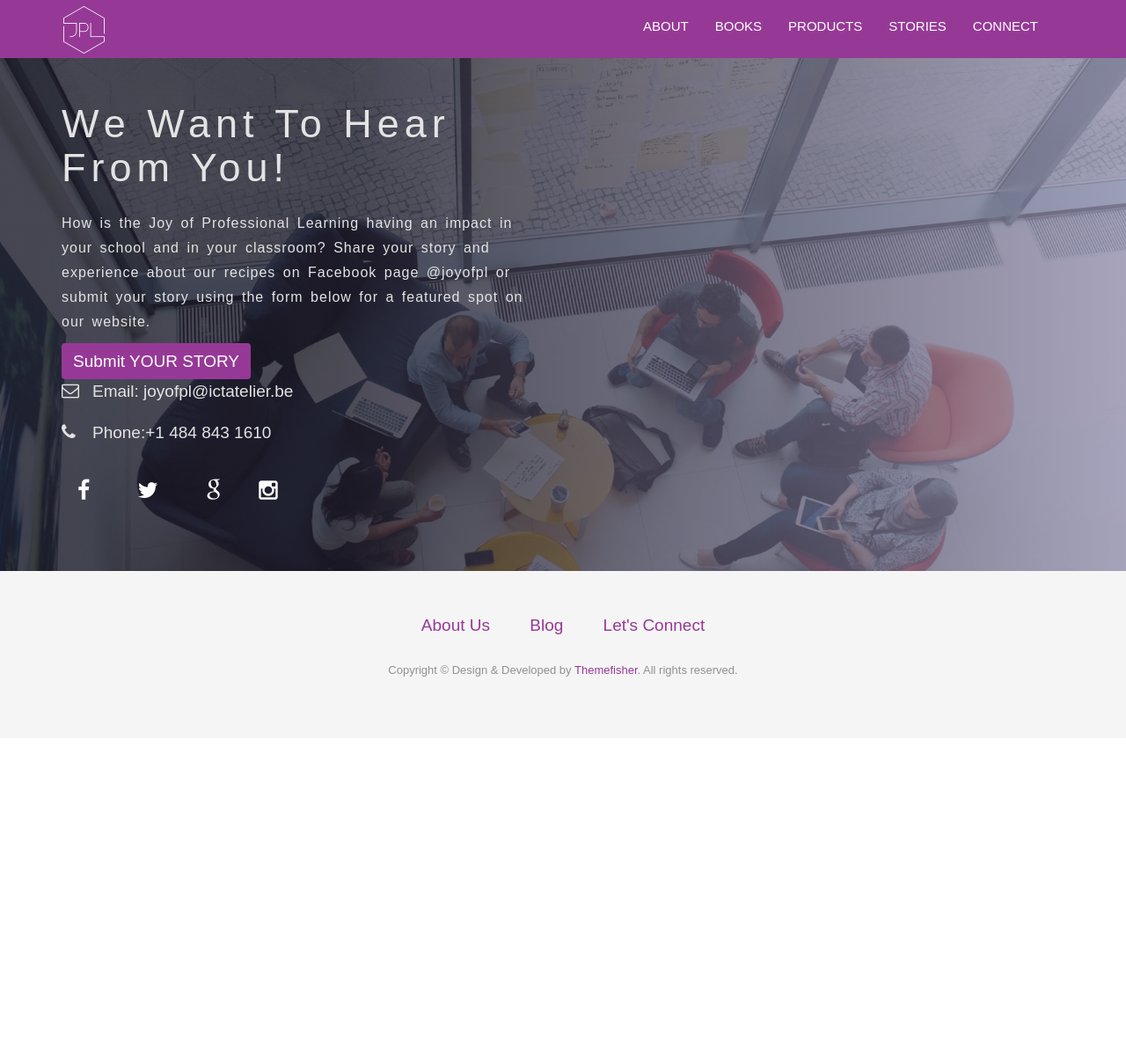
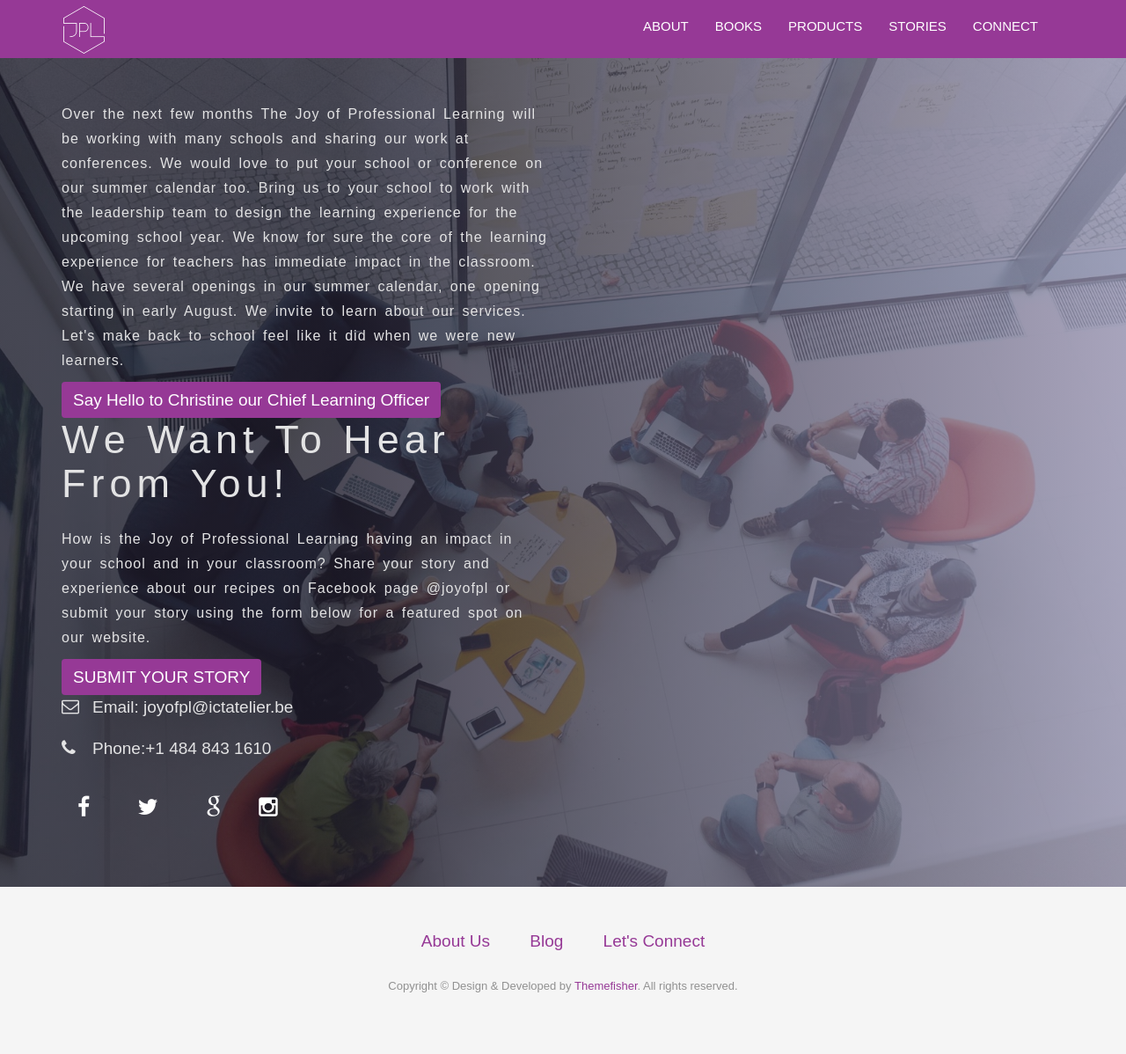
Before and after one commit to meesterkurt/joyofprofessionallearning, a Jekyll site: the page built from contact.html, in a window 1280 px wide. Shown: the whole page at 88% size. Built offline with Jekyll 4.4.1, drawn with Linux system fonts in a browser that asks for light colours; nearby versions of some CDN libraries; before the commit the page ends 900 px from its top, so only the background shows below that.

Commit message:
Update from Forestry.io - contact.html

```diff
--- a/contact.html
+++ b/contact.html
@@ -9,10 +9,15 @@ permalink: "/contact/"
     <div class="row">
       <div class="col-sm-12 col-md-6 .col-md-offset-3">
         <div class="block">
+          <div>
+          <p> Over the next few months The Joy of Professional Learning will be working with many schools and sharing our work at conferences. We would love to put your school or conference on our summer calendar too. Bring us to your school to work with the leadership team to design the learning experience for the upcoming school year. We know for sure the core of the learning experience for teachers has immediate impact in the classroom.  We have several openings in our summer calendar, one opening starting in early August. We invite to learn about our services. Let's make back to school feel like it did when we were new learners.
+ </p>
+          </ul>
+          <a class="btn btn-view-works" href="https://docs.google.com/forms/d/e/1FAIpQLSek52h3iUlDBh3HNz6-3A6uvoeH9aODXe7C2gCnuGXyZttW4w/viewform"> Say Hello to Christine our Chief Learning Officer </a>
           <h1>We want to hear from you!</h1>
           <p>How is the Joy of Professional Learning having an impact in your school and in your classroom? Share your story and experience about our recipes on Facebook page @joyofpl or submit your story using the form below for a featured spot on our website. </p>
          </ul>
-          <a class="btn btn-view-works" href="https://docs.google.com/forms/d/e/1FAIpQLScCb1F2XiE7MiCtl-zXizyoKQC3puN9lL0p_yYA7-0p6Q4Gbw/viewform"> Submit YOUR STORY </a>
+          <a class="btn btn-view-works" href="https://docs.google.com/forms/d/e/1FAIpQLScCb1F2XiE7MiCtl-zXizyoKQC3puN9lL0p_yYA7-0p6Q4Gbw/viewform"> SUBMIT YOUR STORY </a>
           <ul class="address-block">
             <li><i class="fa fa-envelope-o"></i>Email: joyofpl@ictatelier.be</li>
             <li><i class="fa fa-phone"></i>Phone:+1 484 843 1610</li>
```
